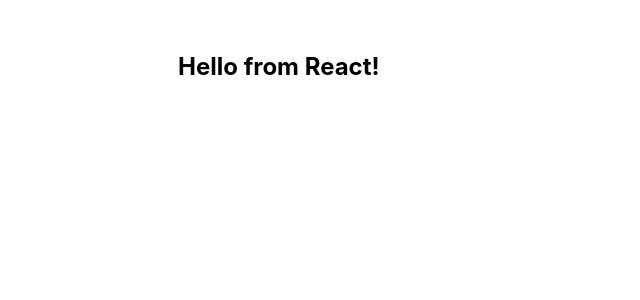
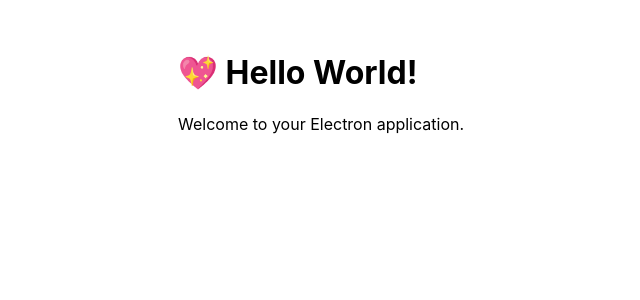
Before and after one commit to arasfeld/media-renamer, a React (Vite) app: page / in a window 1280 px wide. Shown: the top 300 px of the page, without its empty margins (158-798 px from the left). Built offline with nearby package versions, Linux system fonts and the light colour scheme.

Commit message:
add react-router

```diff
--- a/package.json
+++ b/package.json
@@ -21,7 +21,8 @@
   "dependencies": {
     "electron-squirrel-startup": "^1.0.1",
     "react": "^19.2.4",
-    "react-dom": "^19.2.4"
+    "react-dom": "^19.2.4",
+    "react-router": "^7.13.0"
   },
   "devDependencies": {
     "@electron-forge/cli": "^7.11.1",
--- a/src/App.tsx
+++ b/src/App.tsx
@@ -1,5 +1,12 @@
-import React from 'react';
 import { createRoot } from 'react-dom/client';
+import { BrowserRouter, Routes, Route } from "react-router";
+import { Home } from './pages/Home';
 
 const root = createRoot(document.body);
-root.render(<h2>Hello from React!</h2>);
+root.render(
+  <BrowserRouter>
+    <Routes>
+      <Route path="/" element={<Home />} />
+    </Routes>
+  </BrowserRouter>
+);
--- /dev/null
+++ b/src/pages/Home.tsx
@@ -0,0 +1,8 @@
+export function Home() {
+  return (
+    <div>
+      <h1>💖 Hello World!</h1>
+      <p>Welcome to your Electron application.</p>
+    </div>
+  );
+}
```
Also changed, not shown: 1 other file (tests, documents, lock files or other folders).
